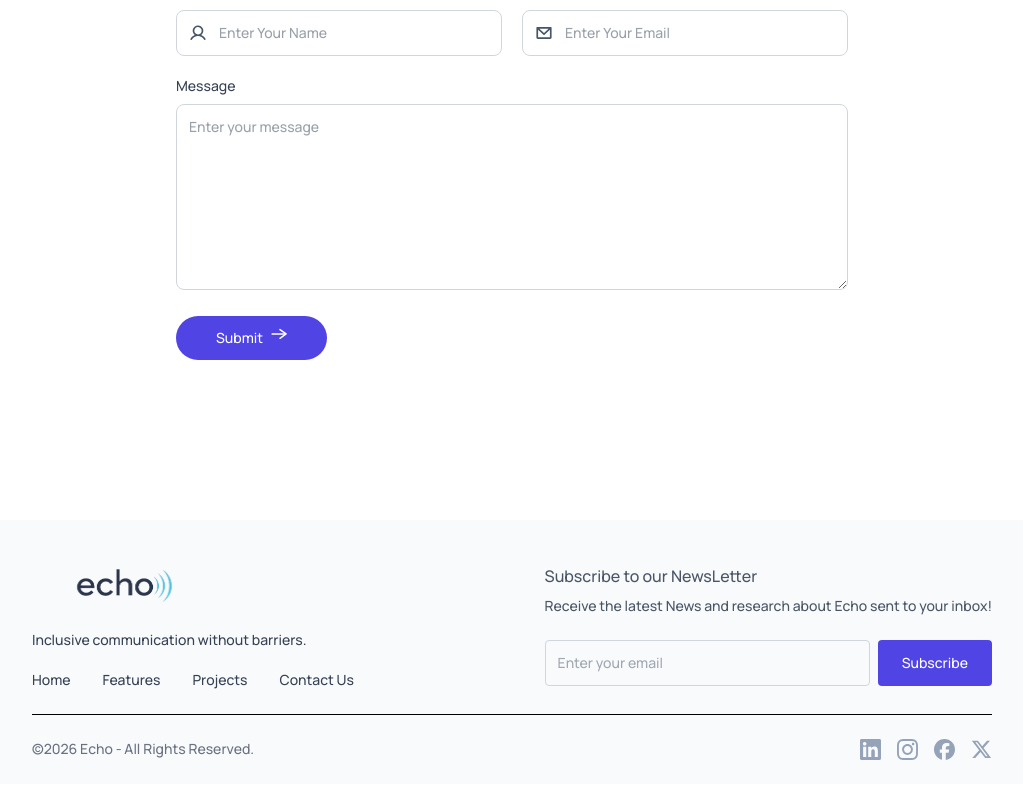
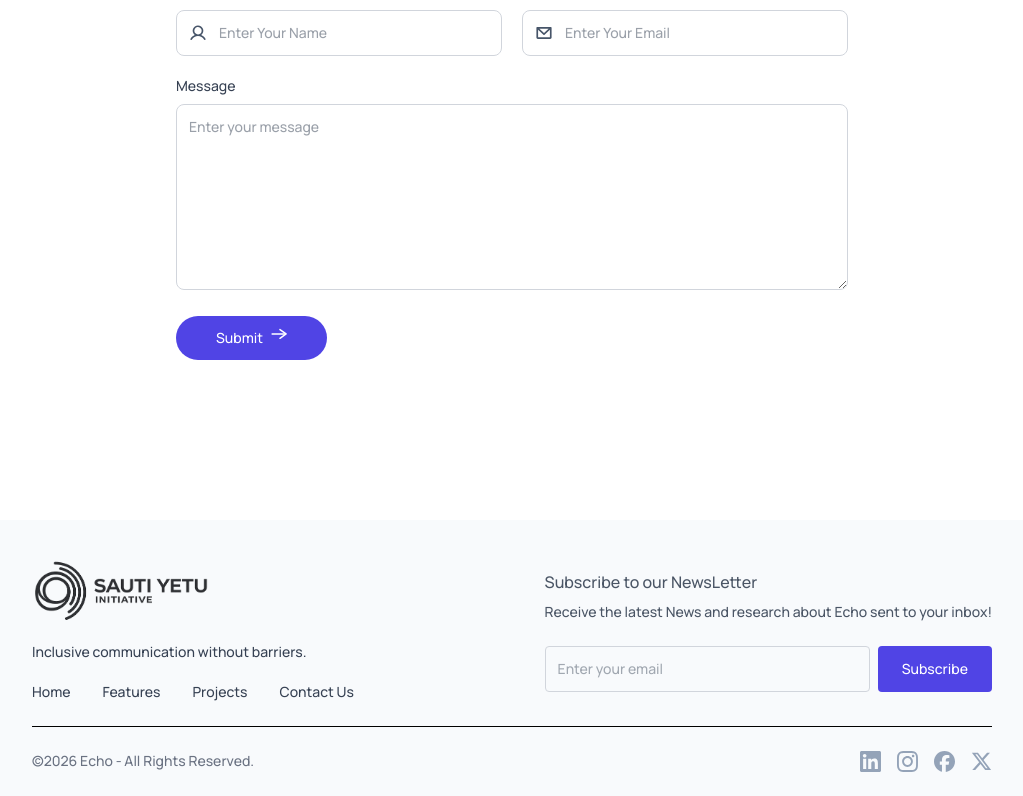
Before and after one commit to martin254/EchoSite, a React (Vite) app: page / in a window 1280 px wide. Shown: the part 6290-7086 px from the top of the page, without its empty margins (128-1151 px from the left). Built offline with nearby package versions, Linux system fonts and the light colour scheme.

Commit message:
Update Footer.jsx

```diff
--- a/src/components/Footer.jsx
+++ b/src/components/Footer.jsx
@@ -7,7 +7,7 @@ const Footer = ({theme}) => {
        {/* footer top */}
        <div className='flex justify-between lg:items-center max-lg:flex-col gap-10'>
         <div className='space-y-5 text-sm text-gray-700 dark:text-gray-400'>
-            <img src={theme === 'dark' ? assets.echodark : assets.echolight} className='w-32 sm:w-44' alt=''/>
+            <img src={theme === 'dark' ? assets.sautilogo : assets.sautilight} className='w-32 sm:w-44' alt=''/>
             <p className='max-w-md'>
                 Inclusive communication without barriers.
             </p>
```
